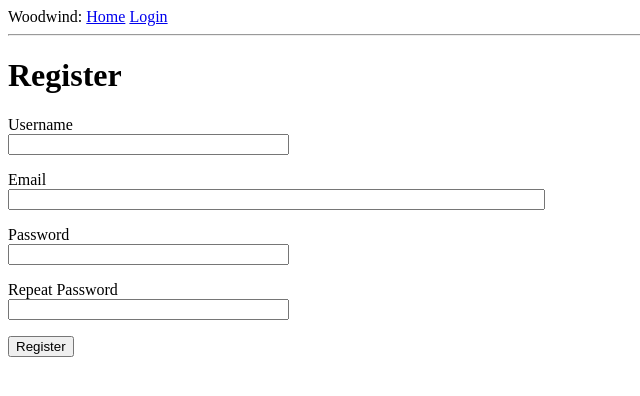
After one commit to dandam/woodwind, a Flask app: page /register in a window 1280 px wide. The commit adds this page. Shown: the top 396 px of the page, without its empty margins (0-640 px from the left). Run offline with Flask 3, Linux system fonts and the light colour scheme.

Commit message:
chapter 05 - user logins

```diff
--- a/app/__init__.py
+++ b/app/__init__.py
@@ -2,10 +2,13 @@ from flask import Flask
 from config import Config
 from flask_sqlalchemy import SQLAlchemy
 from flask_migrate import Migrate
+from flask_login import LoginManager
 
 app = Flask(__name__)
 app.config.from_object(Config)
 db = SQLAlchemy(app)
 migrate = Migrate(app, db)
+login = LoginManager(app)
+login.login_view = 'login'
 
 from app import routes, models
--- a/app/forms.py
+++ b/app/forms.py
@@ -1,9 +1,31 @@
 from flask_wtf import FlaskForm
 from wtforms import StringField, PasswordField, BooleanField, SubmitField
-from wtforms.validators import DataRequired
+from wtforms.validators import DataRequired, Email, EqualTo, ValidationError
+import sqlalchemy as sa
+from app import db
+from app.models import User
 
 class LoginForm(FlaskForm):
     username = StringField('Username', validators=[DataRequired()])
     password = PasswordField('Password', validators=[DataRequired()])
     remember_me = BooleanField('Remember Me')
     submit = SubmitField('Sign In')
+
+
+class RegistrationForm(FlaskForm):
+    username = StringField('Username', validators=[DataRequired()])
+    email = StringField('Email', validators=[DataRequired(), Email()])
+    password = PasswordField('Password', validators=[DataRequired()])
+    password2 = PasswordField('Repeat Password', validators=[DataRequired(), EqualTo('password')])
+    submit = SubmitField('Register')
+
+    def validate_username(self, username):
+        user = User.query.filter_by(username=username.data).first()
+        if user is not None:
+            raise ValidationError('Username already taken. Sorry, try again.')
+
+    def validate_email(self, email):
+        user = db.session.scalar(sa.select(User).where(
+            User.email == email.data))
+        if user is not None:
+            raise ValidationError('Oops. Please try a different email, we have that one already. Or follow the forgot password link below.')
--- a/app/routes.py
+++ b/app/routes.py
@@ -1,11 +1,14 @@
-from app import app
-from flask import render_template, flash, redirect, url_for
-from app.forms import LoginForm
+from app import app, db
+from flask import render_template, flash, redirect, url_for, request
+from urllib.parse import urlsplit
+from flask_login import login_user, current_user, logout_user, login_required
+from app.forms import LoginForm, RegistrationForm
+from app.models import User
 
 @app.route('/')
 @app.route('/index')
+@login_required
 def index():
-    user = {'username': 'andre3000'}
     posts = [
         {
             'author': {'username': 'Domino'},
@@ -16,13 +19,41 @@ def index():
             'body': 'Drugstore rock and roll!'
         }
     ]
-    return render_template('index.html', title='Home', user=user, posts=posts)
+    return render_template('index.html', title='Home', posts=posts)
 
 @app.route('/login', methods=['GET', 'POST'])
 def login():
+    if current_user.is_authenticated:
+        return redirect(url_for('index'))
     form = LoginForm()
     if form.validate_on_submit():
-        flash('Login requested for user {}, remember_me={}'.format(
-            form.username.data, form.remember_me.data))
+        user = User.query.filter_by(username=form.username.data).first()
+        if user is None or not user.check_password(form.password.data):
+            flash('Invalid username or password')
+            return redirect(url_for('login'))
+        login_user(user, remember=form.remember_me.data)
+        next_page = request.args.get('next')
+        if not next_page or urlsplit(next_page).netloc !='':
+            next_page = url_for('index')
+            return redirect(next_page)
         return redirect(url_for('index'))
     return render_template('login.html', title='Sign In', form=form)
+
+@app.route('/logout')
+def logout():
+    logout_user()
+    return redirect(url_for('index'))
+
+@app.route('/register', methods=['GET', 'POST'])
+def register():
+    if current_user.is_authenticated:
+        return redirect(url_for('index'))
+    form = RegistrationForm()
+    if form.validate_on_submit():
+        user= User(username=form.username.data, email=form.email.data)
+        user.set_password(form.password.data)
+        db.session.add(user)
+        db.session.commit()
+        flash('Congrats, friend! You are now a member of the Woodwind Section!')
+        return redirect(url_for('login'))
+    return render_template('register.html', title='Register', form=form)
--- a/app/templates/base.html
+++ b/app/templates/base.html
@@ -10,7 +10,11 @@
     <body>
     	<div>Woodwind:
 			<a href="{{ url_for('index') }}">Home</a>
+			{% if current_user.is_anonymous %}
 			<a href="{{ url_for('login') }}">Login</a>
+			{% else %}
+			<a href="{{ url_for('logout') }}">Logout</a>
+			{% endif %}
 		</div>
 		<hr>
 		{% with messages = get_flashed_messages() %}
--- a/app/templates/index.html
+++ b/app/templates/index.html
@@ -1,7 +1,7 @@
 {% extends "base.html" %}
 
 {% block content %}
-        <h1>Hello, {{ user.username }}!</h1>
+        <h1>Hello, {{ current_user.username }}!</h1>
 		{% for post in posts %}
 		<div><p>{{ post.author.username }} says: <strong>{{ post.body }}</strong></p></div>
 		{% endfor %}
--- a/app/templates/login.html
+++ b/app/templates/login.html
@@ -21,4 +21,5 @@
 		<p>{{ form.remember_me() }} {{ form.remember_me.label }}</p>
 		<p>{{ form.submit() }}</p>
 	</form>
+	<p>New User? <a href="{{ url_for('register') }}">Register Here</a></p>
 {% endblock %}
--- /dev/null
+++ b/app/templates/register.html
@@ -0,0 +1,37 @@
+{% extends "base.html" %}
+
+{% block content %}
+    <h1>Register</h1>
+    <form action="" method="post" novalidate>
+        {{ form.hidden_tag() }}
+        <p>
+            {{ form.username.label }}<br>
+            {{ form.username(size=32) }}<br>
+            {% for error in form.username.errors %}
+            <span style="color: red;">[{{ error }}]</span>
+            {% endfor %}
+        </p>
+        <p>
+            {{ form.email.label }}<br>
+            {{ form.email(size=64) }}<br>
+            {% for error in form.email.errors %}
+            <span style="color: red;">[{{ error }}]</span>
+            {% endfor %}
+        </p>
+        <p>
+            {{ form.password.label }}<br>
+            {{ form.password(size=32) }}<br>
+            {% for error in form.password.errors %}
+            <span style="color: red;">[{{ error }}]</span>
+            {% endfor %}
+        </p>
+        <p>
+            {{ form.password2.label }}<br>
+            {{ form.password2(size=32) }}<br>
+            {% for error in form.password2.errors %}
+            <span style="color: red;">[{{ error }}]</span>
+            {% endfor %}
+        </p>
+        <p>{{ form.submit() }}</p>
+    </form>
+{% endblock %}
```
Also changed, not shown: app/models.py (+20 -4 lines), app.db.
